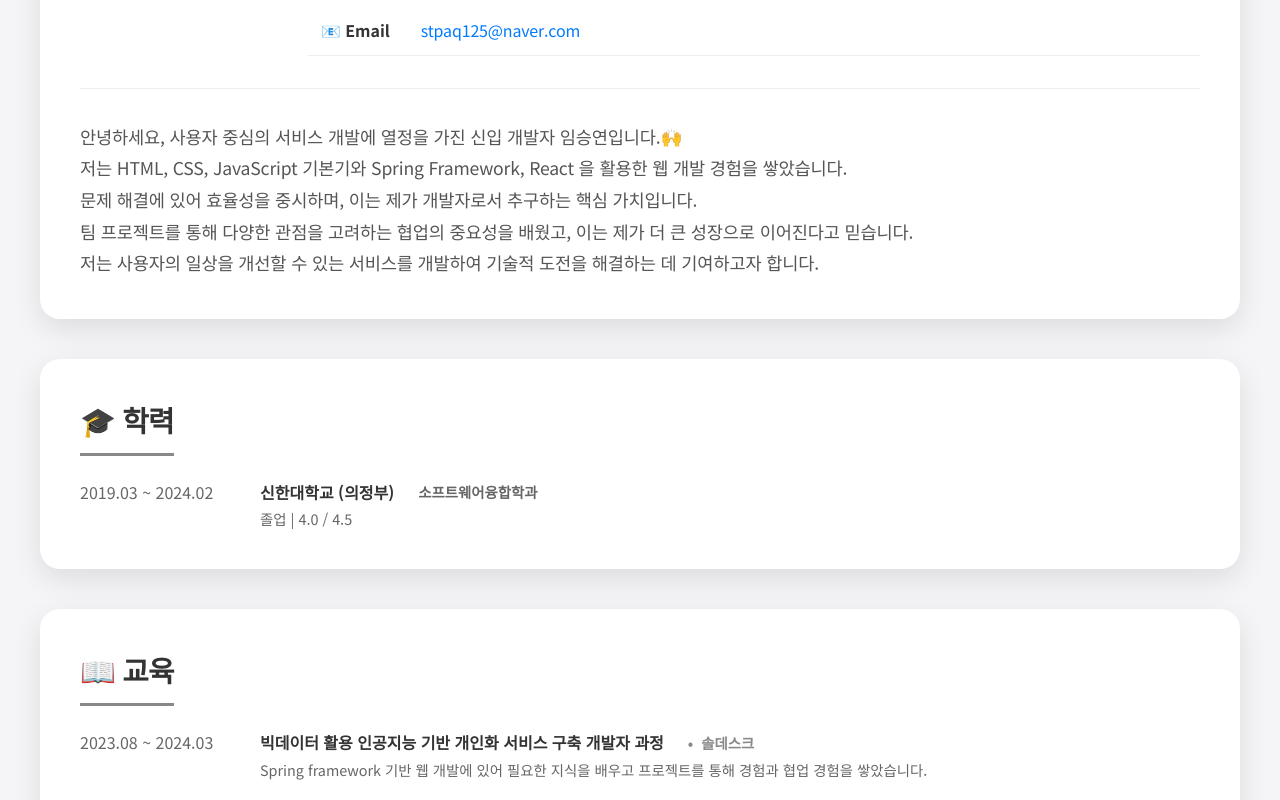
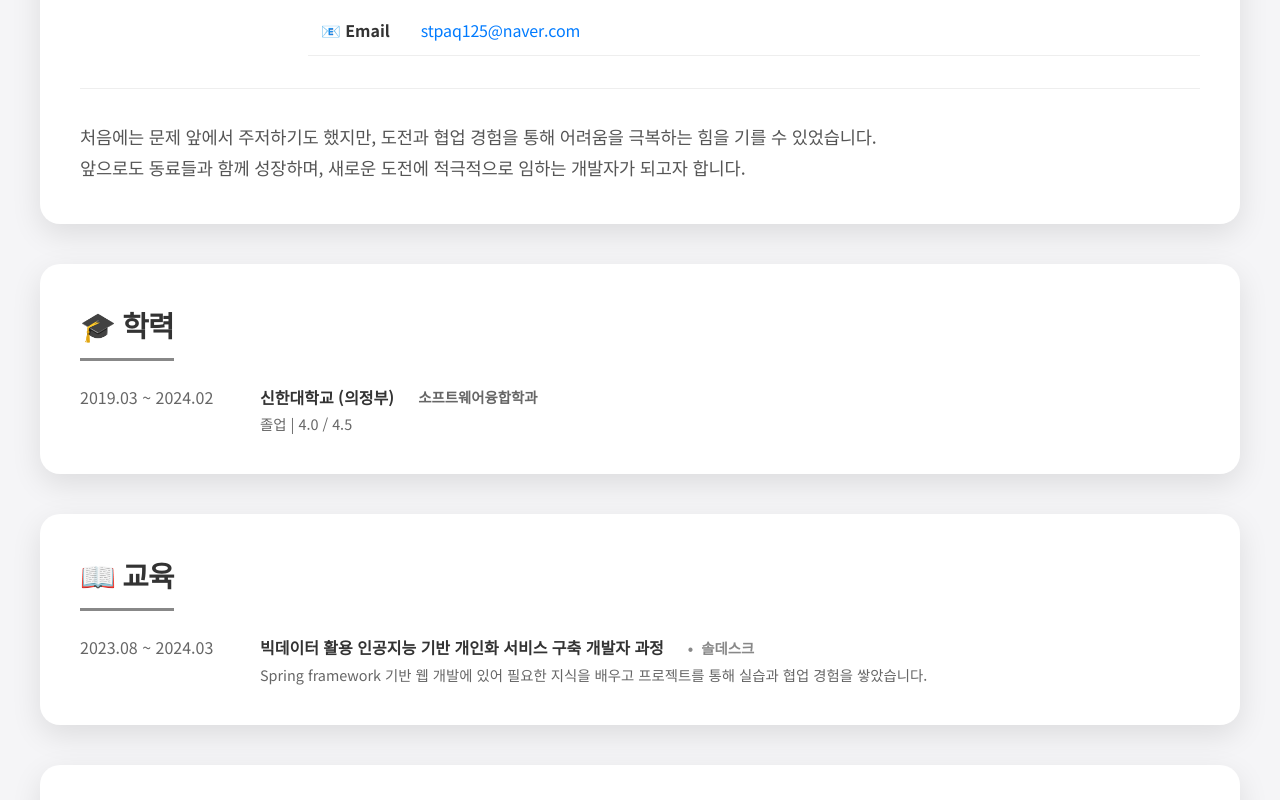
Before and after one commit to ddooing/cursor_portfolio, a Next.js app: page / in a window 1280 px wide. Shown: the part 400-1200 px from the top of the page. Built offline with nearby package versions, Linux system fonts and the light colour scheme.

Commit message:
내용 수정

```diff
--- a/src/app/components/education/Education.tsx
+++ b/src/app/components/education/Education.tsx
@@ -40,7 +40,7 @@ export default function Education() {
               <EducationOrg>솔데스크</EducationOrg>
             </EducationTitle>
             <EducationDetail>
-              Spring framework 기반 웹 개발에 있어 필요한 지식을 배우고 프로젝트를 통해 경험과 협업 경험을 쌓았습니다.
+              Spring framework 기반 웹 개발에 있어 필요한 지식을 배우고 프로젝트를 통해 실습과 협업 경험을 쌓았습니다.
             </EducationDetail>
           </EducationContent>
         </EducationItem>
--- a/src/app/components/profile/Profile.tsx
+++ b/src/app/components/profile/Profile.tsx
@@ -79,11 +79,8 @@ export default function Profile() {
       </ProfileCard>
 
       <BriefIntro>
-        안녕하세요, 사용자 중심의 서비스 개발에 열정을 가진 신입 개발자 임승연입니다.🙌 <br />
-        저는 HTML, CSS, JavaScript 기본기와 Spring Framework, React 을 활용한 웹 개발 경험을 쌓았습니다. <br />
-        문제 해결에 있어 효율성을 중시하며, 이는 제가 개발자로서 추구하는 핵심 가치입니다. <br />
-        팀 프로젝트를 통해 다양한 관점을 고려하는 협업의 중요성을 배웠고, 이는 제가 더 큰 성장으로 이어진다고 믿습니다. <br />
-        저는 사용자의 일상을 개선할 수 있는 서비스를 개발하여 기술적 도전을 해결하는 데 기여하고자 합니다.
+      처음에는 문제 앞에서 주저하기도 했지만, 도전과 협업 경험을 통해 어려움을 극복하는 힘을 기를 수 있었습니다. < br/>
+       앞으로도 동료들과 함께 성장하며, 새로운 도전에 적극적으로 임하는 개발자가 되고자 합니다.
       </BriefIntro>
     </>
   );
--- a/src/app/components/project/Project.tsx
+++ b/src/app/components/project/Project.tsx
@@ -31,10 +31,10 @@ const projects = [
     github: 'https://github.com/ddooing/soldesk_artme',
     tech: ['Spring', 'Java', 'Oracle','Eclipse','Docker','Toss Payments Api'],
     roles: [
-      '프로젝트 일정 관리 - 구글 Docs를 이용하여 팀원들의 할 일을 작성하고, 수시로 확인하였음',
+      '프로젝트 일정 관리 - 구글 Docs를 이용하여 팀원들의 할 일을 작성하고, 지속적으로 공유·확인함',
       '결제 기능 - Toss Payments API 공식 문서를 참고해 결제 기능을 구현하고, 결제 중 발생하는 에러에 대해서는 사용자에게 팝업 메시지로 보여줌',
       '장바구니 기능 - 사용자가 전시회에 대해 session을 통해 장바구니를 사용할 수 있도록 구현함',
-      '결제 관리자 페이지 구현 - 관리자가 결제건을 조회하고 결제 날짜, 결제 수단 등 검색 조건에 따른 검색과 결제 취소할 수 있도록 페이지를 구현함'
+      '결제 관리자 페이지 - 관리자가 결제 내역을 조회하고, 결제 날짜·결제 수단 등 검색 조건에 따른 조회 및 결제 취소할 수 있도록 페이지를 구현함'
     ]
   },
   {
@@ -45,13 +45,13 @@ const projects = [
     team: '총 4명',
     contribution: '30%',
     github: 'https://github.com/ddooing/Capstone-project',
-    tech: ['React', 'Node.js', 'Python','MariaDB','VS Code','Docker', 'Naver Login Api'],
+    tech: ['React', 'Node.js', 'Python','MariaDB','VS Code','Docker', 'Naver Login Api','KakaoShare Api'],
     roles: [
       '프론트엔드 - 컴포넌트 구조를 설계하고, 미디어쿼리를 통해 반응형 웹으로 구현',
       '헤더 사용자 표시 - 로그인 상태에 따라 헤더에서 사용자 아이콘과 닉네임을 조건부로 렌더링하고, 아이콘 클릭 시 로그인 여부에 따라 마이페이지·로그아웃 메뉴 또는 로그인 모달을 노출함.',
-      '취향 테스트 구현 - 트리 형식의 퀴즈 페이지와 퀴즈 결과 페이지를 구현',
-      '게시글 조회 - 게시글 조회 API와 조회 페이지 구현함',
-      '테스트 결과 공유 - 테스트 결과를 공유할 수 있도록 링크복사와 KakaoShare API 를 통해 카카오톡 공유 기능을 구현함.',
+      '취향 테스트 - 트리 형식의 퀴즈 페이지와 퀴즈 결과 페이지를 구현함',
+      '게시글 조회 - 게시글 조회 API와 조회 페이지를 구현함',
+      '테스트 결과 공유 - 테스트 결과를 링크 복사와 KakaoShare API를 활용해 공유할 수 있도록 구현함.',
 
     ]
   }
```
